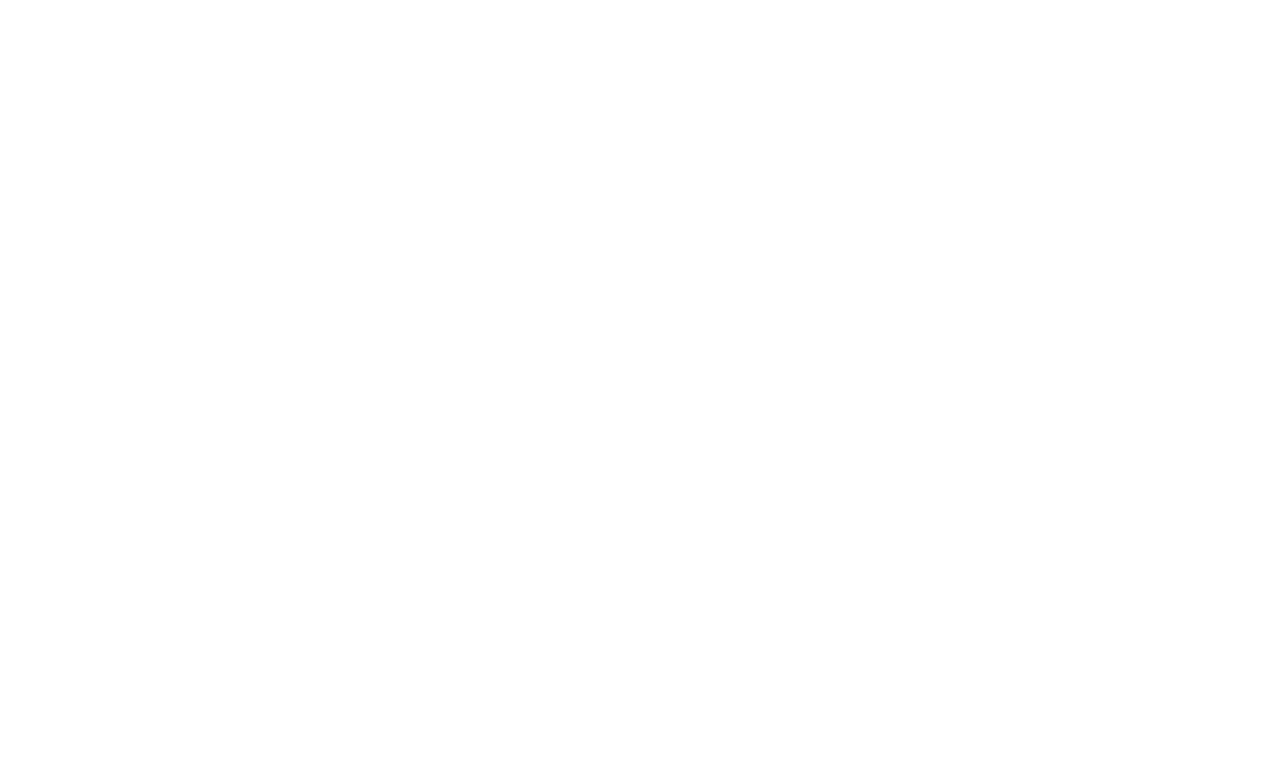
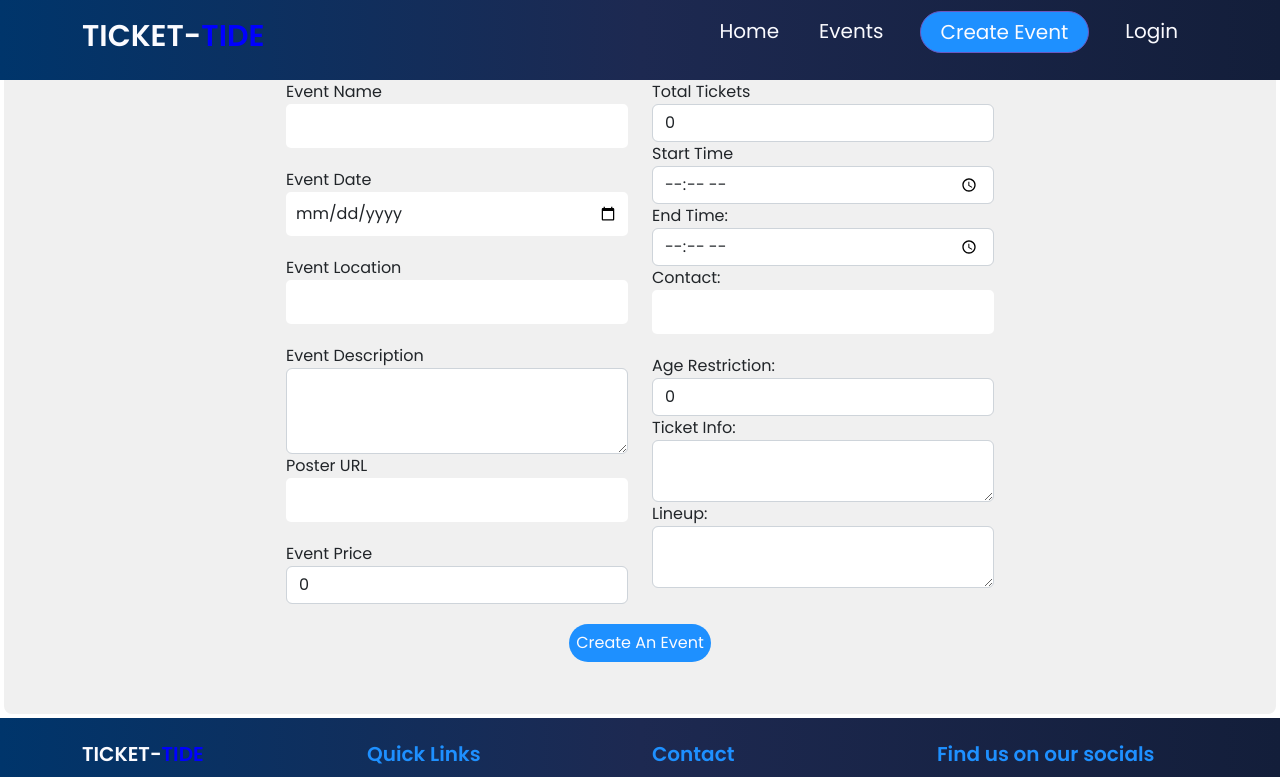
Before and after one commit to MwitaBrian/ticket-tide-frontend, a React (Create React App) app: page /new in a window 1280 px wide. Before the commit this address had no page. Shown: the top 777 px of the page. Built offline with nearby package versions, Linux system fonts and the light colour scheme.

Commit message:
Add New component

```diff
--- a/src/App.js
+++ b/src/App.js
@@ -5,6 +5,8 @@
 import Login from './components/Login';
 import Register from './components/Register';
 import Events from './components/Events';
+import Details from './components/Details';
+import New from './components/New';
 
 
 
@@ -17,6 +19,8 @@
         <Route path='/login' element={<Login />}/>
         <Route path='/register' element={<Register />}/>
         <Route path='/events' element={<Events />}/>
+        <Route path='/details/:id' element={<Details />}/>
+        <Route path='/new' element={<New />} />
       </Route>
     </Routes>
 
--- a/src/components/Details.jsx
+++ b/src/components/Details.jsx
@@ -5,6 +5,7 @@
 function Details() {
   const { id } = useParams();
   const [event, setEvent] = useState("")
+  console.log(event)
 
   useEffect(() => {
     fetch(`events/${id}`)
@@ -27,7 +28,7 @@
     <div className="row">
       <div className="col">
         <div className="image-wrapper">
-          <img src="https://img.freepik.com/free-photo/young-women-men-spending-free-time-cinema-together_7502-9334.jpg?size=626&ext=jpg&ga=GA1.1.2021238082.1676881974&semt=ais" alt={ event.event_name} />
+          <img src={event.poster_url} alt={ event.event_name} />
           <button className="like-button"><i className="bi bi-heart"></i></button>
         </div>
       </div>
--- a/src/components/Events.js
+++ b/src/components/Events.js
@@ -58,7 +58,7 @@
           {/* Map over events array and create a card for each item */}
           {filteredEvents.map((event, index) => (
             <div className='card' key={index} style={{ maxWidth:"350px", margin:"auto", marginBottom:"10px", Height:"350px"}}>
-              <img className='card-img-top' src="https://img.freepik.com/free-photo/young-women-men-spending-free-time-cinema-together_7502-9334.jpg?size=626&ext=jpg&ga=GA1.1.2021238082.1676881974&semt=ais" alt={event.event_name} />
+              <img className='card-img-top' src={event.poster_url} alt={event.event_name} />
               <div className='card-body'>
                 <p>{event.event_date} {event.start_time}</p>
                 <h4 className='card-title'>{event.event_name}</h4>
--- /dev/null
+++ b/src/components/New.js
@@ -0,0 +1,131 @@
+import React, { useState } from 'react';
+function New() {
+  const [eventName, setEventName] = useState('');
+  const [eventDate, setEventDate] = useState('');
+  const [eventLocation, setEventLocation] = useState('');
+  const [eventDescription, setEventDescription] = useState('');
+  const [posterUrl, setPosterUrl] = useState('');
+  const [eventPrice, setEventPrice] = useState(0);
+  const [totalTickets, setTotalTickets] = useState(0);
+  const [startTime, setStartTime] = useState('');
+  const [endTime, setEndTime] = useState('');
+  const [contact, setContact] = useState('');
+  const [ageRestriction, setAgeRestriction] = useState(0);
+  const [ticketInfo, setTicketInfo] = useState('');
+  const [lineup, setLineup] = useState('');
+  const handleSubmit = (e) => {
+    e.preventDefault();
+    // Do something with form data
+  };
+    return (
+      <div className='mt-5'>
+       <form className="event-form m-1" onSubmit={handleSubmit}>
+      <div className="row">
+        <div className="col-md-6">
+          <div className="form-group">
+            <label htmlFor="event-name">Event Name</label>
+            <input
+              type="text"
+              className="form-control"
+              id="event-name"
+              value={eventName}
+              onChange={(e) => setEventName(e.target.value)}
+            />
+          </div>
+          <div className="form-group">
+            <label htmlFor="event-date">Event Date</label>
+            <input
+              type="date"
+              className="form-control"
+              id="event-date"
+              value={eventDate}
+              onChange={(e) => setEventDate(e.target.value)}
+            />
+          </div>
+          <div className="form-group">
+            <label htmlFor="event-location">Event Location</label>
+            <input
+              type="text"
+              className="form-control"
+              id="event-location"
+              value={eventLocation}
+              onChange={(e) => setEventLocation(e.target.value)}
+            />
+          </div>
+          <div className="form-group">
+            <label htmlFor="event-description">Event Description</label>
+            <textarea
+              className="form-control"
+              id="event-description"
+              rows="3"
+              value={eventDescription}
+              onChange={(e) => setEventDescription(e.target.value)}
+            ></textarea>
+          </div>
+          <div className="form-group">
+            <label htmlFor="poster-url">Poster URL</label>
+            <input
+              type="text"
+              className="form-control"
+              id="poster-url"
+              value={posterUrl}
+              onChange={(e) => setPosterUrl(e.target.value)}
+            />
+          </div>
+          <div className="form-group">
+            <label htmlFor="event-price">Event Price</label>
+            <input
+              type="number"
+              className="form-control"
+              id="event-price"
+              value={eventPrice}
+              onChange={(e) => setEventPrice(e.target.value)}
+            />
+          </div>
+        </div>
+        <div className="col-md-6">
+          <div className="form-group">
+            <label htmlFor="total-tickets">Total Tickets</label>
+            <input
+              type="number"
+              className="form-control"
+              id="total-tickets"
+              value={totalTickets}
+              onChange={(e) => setTotalTickets(e.target.value)}
+            />
+          </div>
+          <div className="form-group">
+            <label htmlFor="start-time">Start Time</label>
+            <input
+              type="time"
+              className="form-control"
+              id="start-time"
+                          value={startTime} onChange={(e) => setStartTime(e.target.value)} />
+                      </div>
+ <div className="form-group">
+      <label htmlFor="endTime">End Time:</label>
+      <input type="time" id="endTime" className="form-control" value={endTime} onChange={(e) => setEndTime(e.target.value)} />
+ </div>
+                      <div className="form-group">
+      <label htmlFor="contact">Contact:</label>
+      <input type="text" id="contact" className="form-control" value={contact} onChange={(e) => setContact(e.target.value)} />
+ </div>
+                  <div className="form-group">
+      <label htmlFor="ageRestriction">Age Restriction:</label>
+      <input type="number" id="ageRestriction" className="form-control" value={ageRestriction} onChange={(e) => setAgeRestriction(e.target.value)} />
+ </div>
+                      <div className="form-group">
+      <label htmlFor="ticketInfo">Ticket Info:</label>
+      <textarea id="ticketInfo" className="form-control" value={ticketInfo} onChange={(e) => setTicketInfo(e.target.value)}></textarea>
+ </div>
+                  <div className="form-group">
+      <label htmlFor="lineup">Lineup:</label>
+          <textarea id="lineup" className="form-control" value={lineup} onChange={(e) => setLineup(e.target.value)}></textarea>
+              </div>
+                    </div></div>
+                <button style={{margin:"20px", padding:"7px", borderRadius:"20px", color:"#FBFBFF", background:"#1E90FF", border:"none"}}>Create An Event</button>
+            </form>
+            </div>
+          );
+          }
+export default New;
--- a/src/components/Upcoming.js
+++ b/src/components/Upcoming.js
@@ -28,7 +28,7 @@
             {upcomingEvents.map((event) => (
               <div className='col' key={event.id}>
                 <div className="event-card">
-                  <img src="https://img.freepik.com/free-photo/young-women-men-spending-free-time-cinema-together_7502-9334.jpg?size=626&ext=jpg&ga=GA1.1.2021238082.1676881974&semt=ais" alt="Event"  style={{width:"350px"}}/>
+                  <img src={event.poster_url} alt="Event"  style={{width:"350px"}}/>
                   <div className="event-details">
                     <h3>{event.event_name}</h3>
                     <p>{event.event_date}</p>
--- /dev/null
+++ b/src/components/css/details.css
@@ -0,0 +1,46 @@
+.details {
+  display: flex;
+      flex-wrap: wrap;
+      justify-content: center;
+      /* center the row horizontally */
+      align-items: center;
+      margin: 0 auto;
+      /* center the row horizontally */
+      max-width: 1000px;
+      background: #DFDFF0;
+}
+.image-wrapper {
+  position: relative;
+  height: 0;
+  padding-bottom: 100%;
+  overflow: hidden;
+}
+.image-wrapper img {
+  width: 100%;
+  height: 100%;
+  object-fit: cover;
+  position: absolute;
+  top: 0;
+  left: 0;
+}
+.like-button {
+  position: absolute;
+  top: 10px;
+  left: 10px;
+  background-color: transparent;
+  border: none;
+  color: white;
+  padding: 5px;
+  /* border-radius: 40%; */
+  font-size: 24px;
+}
+.like-button:hover{
+  color: red;
+}
+.details-column h2 {
+  font-size: 24px;
+  margin-bottom: 10px;
+}
+.details-column p {
+  font-size: 16px;
+}
--- a/src/components/layout/Navbar.js
+++ b/src/components/layout/Navbar.js
@@ -39,7 +39,7 @@
 							style={{ background: "#1E90FF" }}
 							to='/new'
 						>
-							<li>Create Account</li>
+							<li>Create Event</li>
             </NavLink>
                   <NavLink activeClassName='active' to='/login'>
                     <li>Login</li>
```
